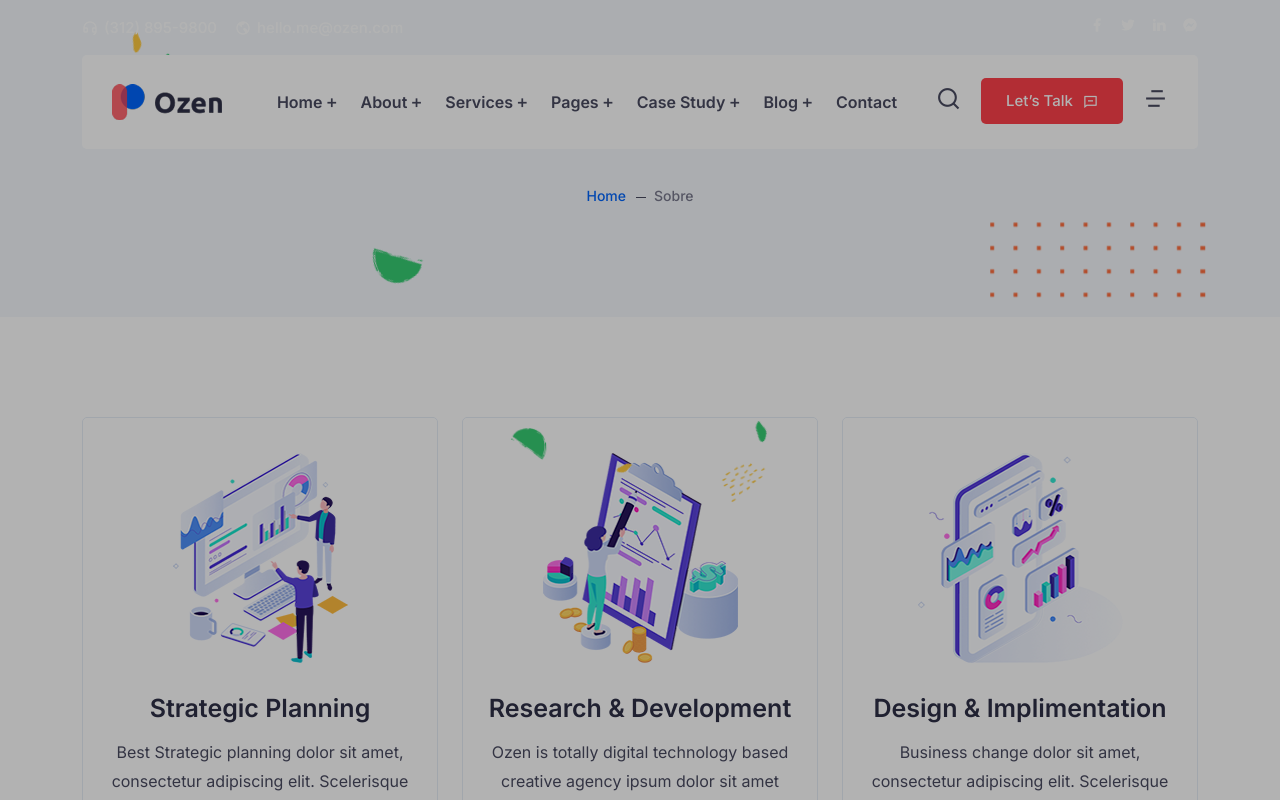
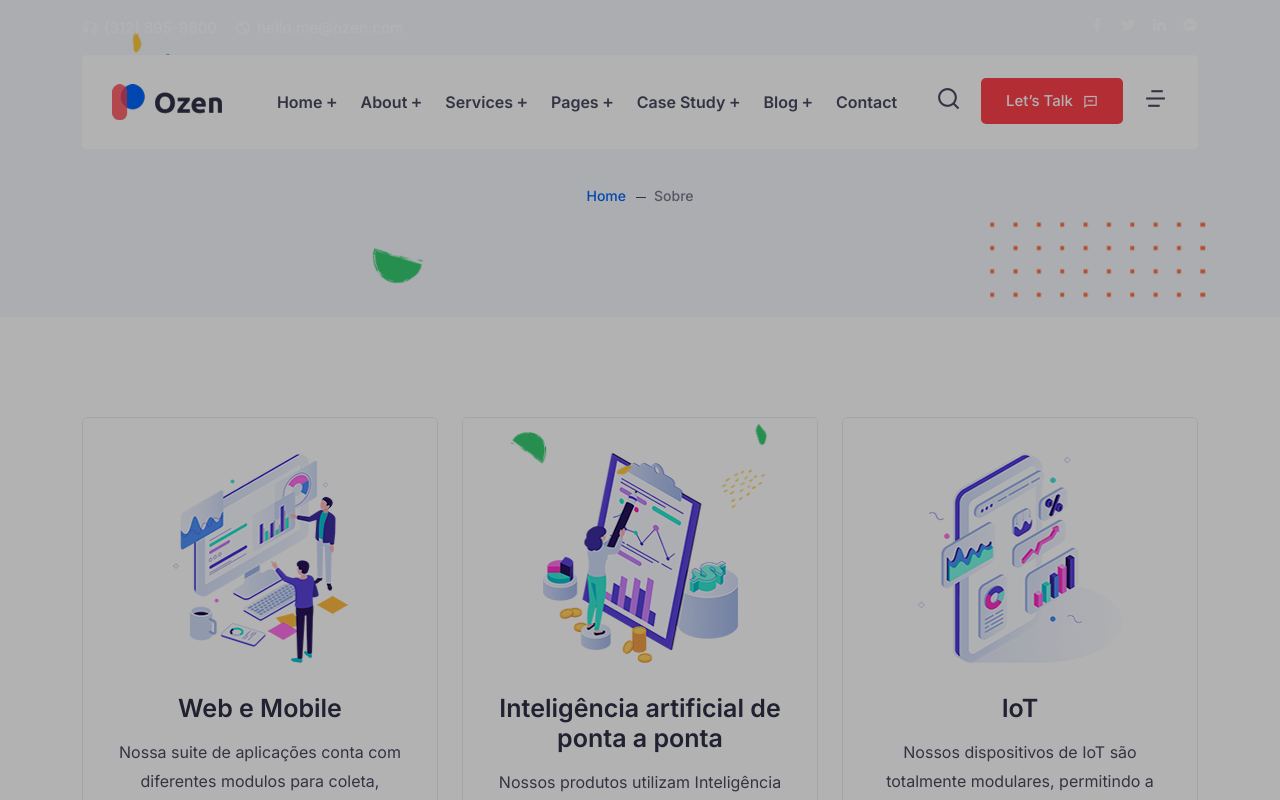
Before and after one commit to smartiny-farm/smartiny-site, a Next.js app: page /about-us in a window 1280 px wide. Shown: the top 800 px of the page. Built offline with nearby package versions, Linux system fonts and the light colour scheme.

Commit message:
refact: change features

```diff
--- a/components/HomeDemoTwo/FeaturesCard.js
+++ b/components/HomeDemoTwo/FeaturesCard.js
@@ -9,16 +9,16 @@ const FeaturesCard = () => {
                     <div className="row justify-content-center">
                         <div className="col-lg-4 col-md-6">
                             <div className="single-features-box">
-                                <Link href="/services-details">
+                                <Link href="/">
                                     <a><img src="/images/features/features-1.png" alt="image" /></a>
                                 </Link>
 
                                 <h3>
-                                    <Link href="/services-details">
-                                        <a>Strategic Planning</a>
+                                    <Link href="/">
+                                        <a>Web e Mobile</a>
                                     </Link>
                                 </h3>
-                                <p>Best Strategic planning dolor sit amet, consectetur adipiscing elit. Scelerisque amet odio velit eu auctor. Aliquet nam elit nulla eget sodales dui pulvinar.</p>
+                                <p>Nossa suite de aplicações conta com diferentes modulos para coleta, processamento, e visualização de dados.</p>
                             </div>
                         </div>
 
@@ -29,10 +29,10 @@ const FeaturesCard = () => {
                                 </Link>
                                 <h3>
                                     <Link href="/services-details">
-                                        <a>Research & Development</a>
+                                        <a>Inteligência artificial de ponta a ponta </a>
                                     </Link>
                                 </h3>
-                                <p>Ozen is totally digital technology based creative agency ipsum dolor sit amet consectetur adipiscing elit. Scelerisque amet odio velit eu auctor.</p>
+                                <p>Nossos produtos utilizam Inteligência Artiticial para realizar diversas tarefas, simples ou complexas, nós criamos soluções que trazem beneficios ao Agro.</p>
                             </div>
                         </div>
 
@@ -43,10 +43,10 @@ const FeaturesCard = () => {
                                 </Link>
                                 <h3>
                                     <Link href="/services-details">
-                                        <a>Design & Implimentation</a>
+                                        <a>IoT</a>
                                     </Link>
                                 </h3>
-                                <p>Business change dolor sit amet, consectetur adipiscing elit. Scelerisque amet odio velit eu auctor. Aliquet nam elit nulla eget sodales dui pulvinar.</p>
+                                <p>Nossos dispositivos de IoT são totalmente modulares, permitindo a conexão de diferentes sensores, gerando dados que trazem comodidade e fazem a diferença para o produtor.</p>
                             </div>
                         </div>
                     </div>
```
